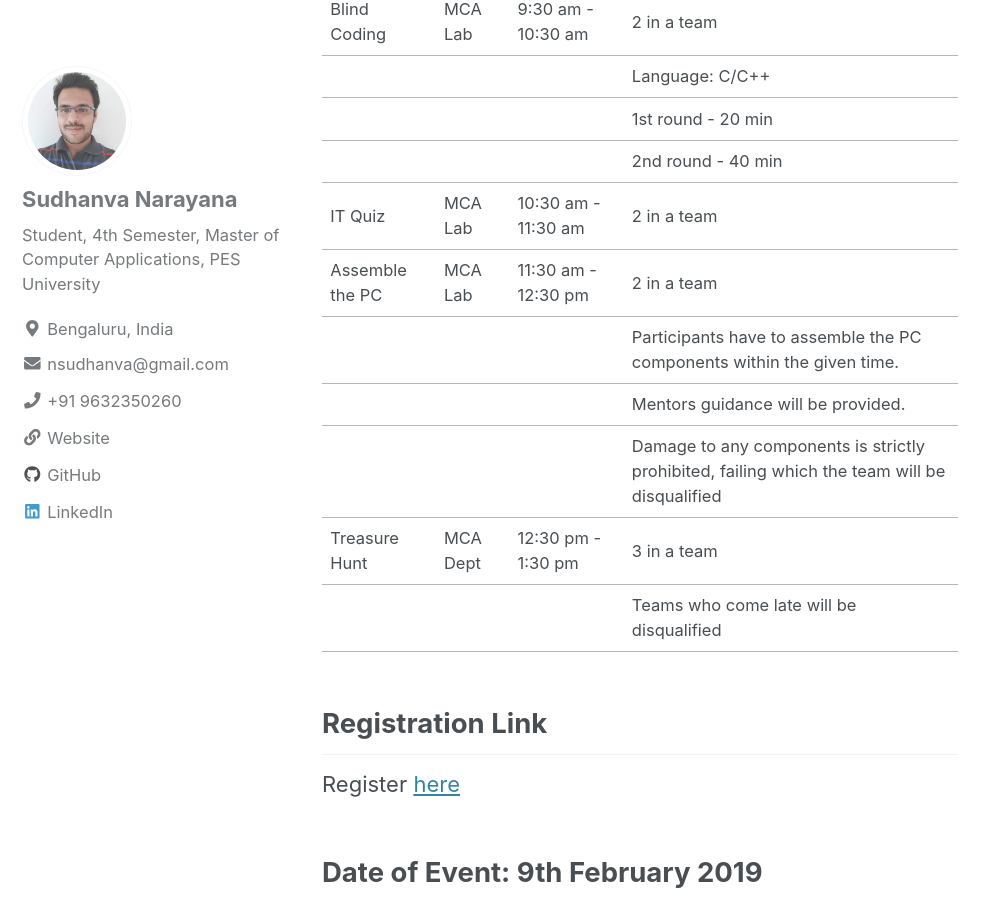
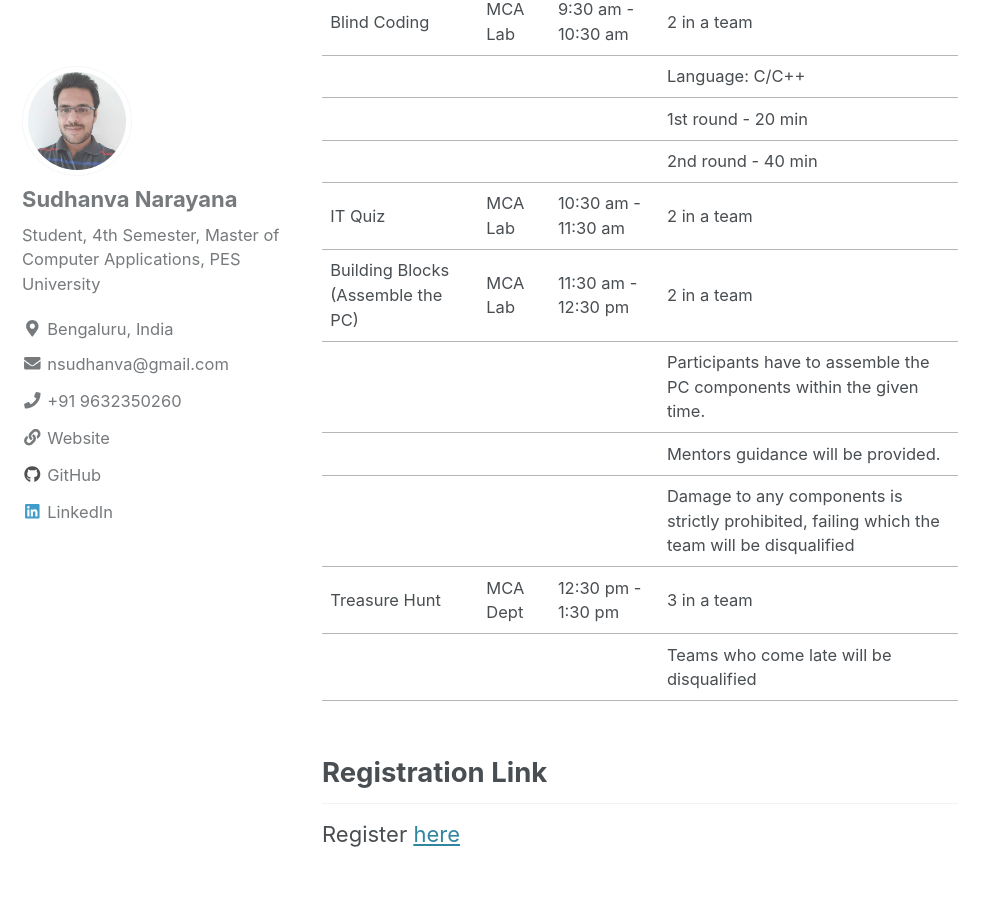
Before and after one commit to pesumca/pesumca.github.io, a Jekyll site: the page built from _posts/2019-02-03-register-for-prakalpa-2019-mca.md, in a window 1280 px wide and 900 px high, scrolled down 1356 px. Shown: the whole window, without its empty margins (0-998 px from the left). Built offline with Jekyll 4.4.1, drawn with Linux system fonts in a browser that asks for light colours; cached includes are drawn as plain includes; nearby versions of some CDN libraries.

Commit message:
Update 2019-02-03-register-for-prakalpa-2019-mca.md

```diff
--- a/_posts/2019-02-03-register-for-prakalpa-2019-mca.md
+++ b/_posts/2019-02-03-register-for-prakalpa-2019-mca.md
@@ -28,7 +28,7 @@ Registrations For Prakalpa 2019 Now Open! All events below are conducted by the
 |                       |                 |                             | 1st round - 20 min  |
 |                       |                 |                             | 2nd round - 40 min  |
 | IT Quiz               | MCA Lab        | 10:30 am - 11:30 am         | 2 in a team         |
-| Assemble the PC       | MCA Lab         | 11:30 am - 12:30 pm         | 2 in a team         |
+| Building Blocks (Assemble the PC)       | MCA Lab         | 11:30 am - 12:30 pm         | 2 in a team         |
 | | | | Participants have to assemble the PC components within the given time. |
 | | | | Mentors guidance will be provided. |
 | | | | Damage to any components is strictly prohibited, failing which the team will be disqualified  |
```
